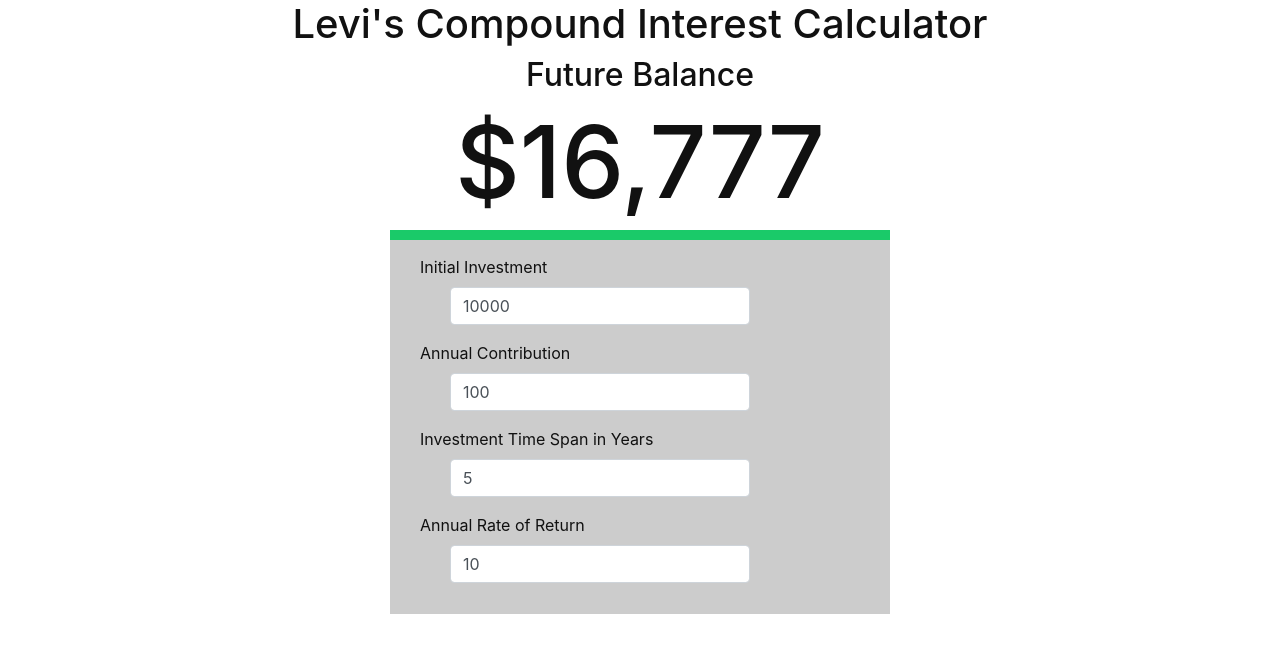
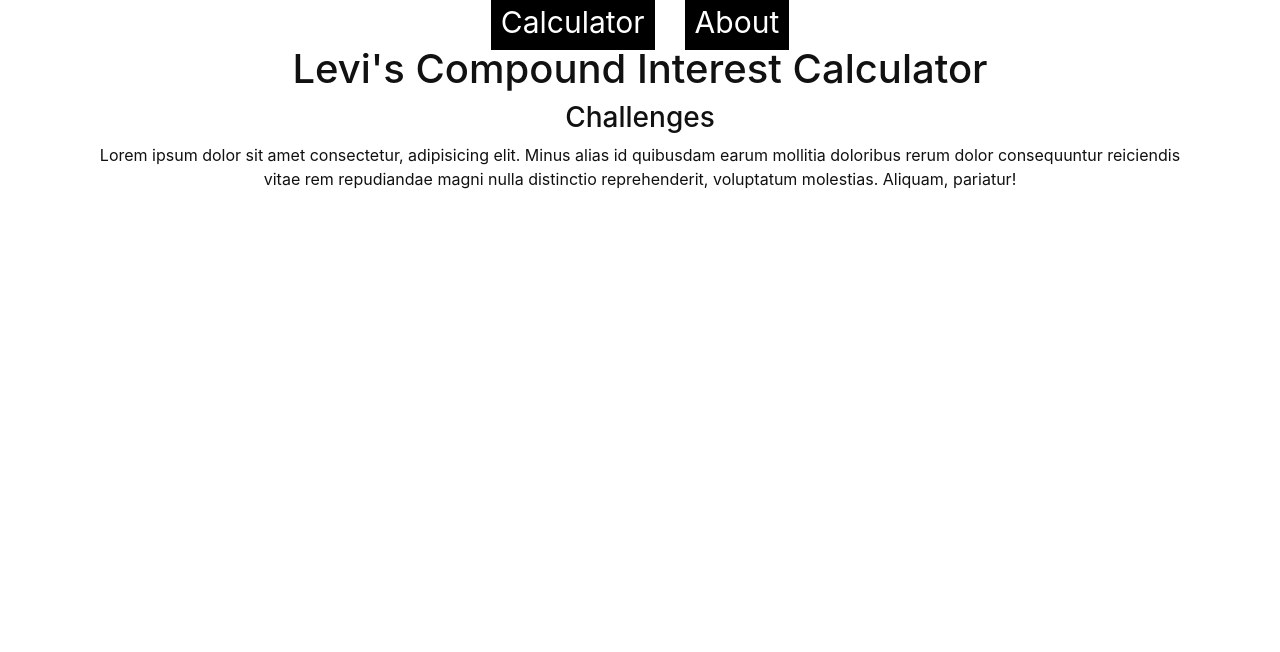
Before and after one commit to Shriever/Compound-interest-calculator, a React (Create React App) app: page /about in a window 1280 px wide. Shown: the top 652 px of the page. Built offline with nearby package versions, Linux system fonts and the light colour scheme.

Commit message:
added react-router-dom

```diff
--- a/package.json
+++ b/package.json
@@ -12,6 +12,7 @@
     "react": "^17.0.2",
     "react-bootstrap": "^1.5.2",
     "react-dom": "^17.0.2",
+    "react-router-dom": "^5.2.0",
     "react-scripts": "4.0.3",
     "web-vitals": "^1.1.1"
   },
@@ -42,6 +43,7 @@
   "devDependencies": {
     "@types/numeral": "^2.0.1",
     "@types/react-dom": "^17.0.3",
+    "@types/react-router-dom": "^5.1.7",
     "awesome-typescript-loader": "^5.2.1",
     "typescript": "^4.2.4"
   }
--- a/src/App.tsx
+++ b/src/App.tsx
@@ -1,14 +1,15 @@
 import React, { useCallback, useEffect, useState } from "react";
+import { Switch, Route, Redirect, Link } from "react-router-dom";
 import "bootstrap/dist/css/bootstrap.min.css";
 import InvestmentForm from "./Components/InvestmentForm";
+import About from "./Components/About";
 import calculateCompound from "./utils/Calculator";
 import findInputSource from "./utils/findInputSource";
 import validateInputs from "./utils/validateInputs";
 import { fieldErrors } from "./utils/interfaces";
 import { Container } from "react-bootstrap";
-import numeral from "numeral";
 
-function App() {
+const App = () => {
   const [inputs, setInputs] = useState({
     principal: 10000,
     annualContribution: 100,
@@ -38,16 +39,24 @@ function App() {
     handleFormChange({ target: { name: "" } });
   }, [handleFormChange]);
 
-  const investmentFormProps = { handleFormChange, inputs, fieldErrors };
+  const investmentFormProps = { handleFormChange, inputs, fieldErrors, total };
 
   return (
     <Container className='app'>
+      <Link to='/calculator' className="link">Calculator</Link>
+      <Link to='/about' className="link">About</Link>
       <h1 className='text-center'>Levi's Compound Interest Calculator</h1>
-      <h2 className='future-balance'>Future Balance</h2>
-      <h2 className='total'>${numeral(total).format("0,0")}</h2>
-      <InvestmentForm {...investmentFormProps} />
+      <Switch>
+        <Route exact path='/calculator'>
+          <InvestmentForm {...investmentFormProps} />
+        </Route>
+        <Route path='/about' component={About} />
+        <Route path='*'>
+          <Redirect to='/calculator' />
+        </Route>
+      </Switch>
     </Container>
   );
-}
+};
 
 export default App;
--- /dev/null
+++ b/src/Components/About.tsx
@@ -0,0 +1,17 @@
+import React from "react";
+
+const About = () => {
+  return (
+    <div>
+      <h3>Challenges</h3>
+      <p>
+        Lorem ipsum dolor sit amet consectetur, adipisicing elit. Minus alias id
+        quibusdam earum mollitia doloribus rerum dolor consequuntur reiciendis
+        vitae rem repudiandae magni nulla distinctio reprehenderit, voluptatum
+        molestias. Aliquam, pariatur!
+      </p>
+    </div>
+  );
+};
+
+export default About;
--- a/src/Components/InvestmentForm.tsx
+++ b/src/Components/InvestmentForm.tsx
@@ -1,10 +1,15 @@
 import React from "react";
 import { Form, Alert } from "react-bootstrap";
 import { Props } from "./../utils/interfaces";
+import numeral from "numeral";
 
 const InvestmentForm = (props: Props) => {
   const { handleFormChange, inputs } = props;
   return (
+    <>
+      <h2 className='future-balance'>Future Balance</h2>
+      <h2 className='total'>${numeral(props.total).format("0,0")}</h2>
+
       <Form className='bt-1 investment-form'>
         <Form.Group controlId='formBasicPrincipal'>
           <Form.Label>Initial Investment</Form.Label>
@@ -72,6 +77,7 @@ const InvestmentForm = (props: Props) => {
           )}
         </Form.Group>
       </Form>
+    </>
   );
 };
 
--- a/src/index.scss
+++ b/src/index.scss
@@ -17,15 +17,31 @@ h5,
 h6 {
   text-align: center;
 }
+.app {
+  text-align: center;
+}
 .investment-form {
   background-color: #ccc;
-  width: 500px;
+  width: 430px;
   margin: 0 auto;
   padding: 15px;
   border-top: solid #1aca69 10px;
 }
 .total {
   font-size: 100px;
+}
+.link {
+  padding: 10px;
+  font-size: 30px;
+  background-color: #000000;
+  color: #fff;
+  margin: 0 15px;
+  transition: 0.6s;
+  &:hover {
+    text-decoration: none;
+    color: black;
+    background-color: #aaa;
+  }
 }
 /*
 ==============
--- a/src/index.tsx
+++ b/src/index.tsx
@@ -1,11 +1,14 @@
 import React, { StrictMode } from "react";
 import ReactDOM from "react-dom";
+import { BrowserRouter } from "react-router-dom";
 import "./index.scss";
 import App from "./App";
 
 ReactDOM.render(
-  <StrictMode>
-    <App />
-  </StrictMode>,
+  <BrowserRouter>
+    <StrictMode>
+      <App />
+    </StrictMode>
+  </BrowserRouter>,
   document.getElementById("root")
 );
--- a/src/utils/interfaces.ts
+++ b/src/utils/interfaces.ts
@@ -16,5 +16,6 @@ export interface Props {
   handleFormChange: (e: any) => void;
   inputs: userData;
   fieldErrors: fieldErrors;
+  total: number;
   // className: string;
 }
```
Also changed, not shown: 1 other file (tests, documents, lock files or other folders). Lines whose indentation alone changed are shown as unchanged.
